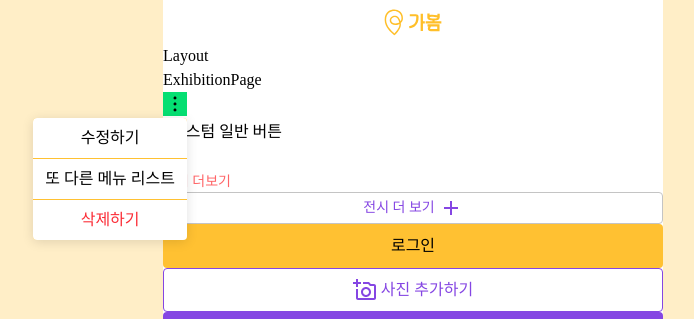
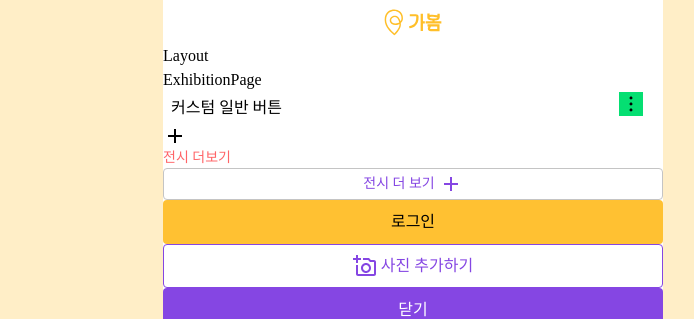
Before and after one commit to hyny-hyuny/gabom-react, a React (Vite) app: page /exhibition in a window 1280 px wide. Shown: the top 319 px of the page, without its empty margins (227-921 px from the left). Built offline with nearby package versions, Linux system fonts and the light colour scheme; a web font is replaced by a local one.

Commit message:
[Feat] MoreMenu 기능구현 - more button 클릭 시 토글 - 버튼, 팝오버 메뉴 외 영역 클릭 시 사라짐

```diff
--- a/src/components/molecules/MoreMenu.tsx
+++ b/src/components/molecules/MoreMenu.tsx
@@ -1,21 +1,33 @@
 import MoreIcon from '@/assets/more.svg?react';
 import PopoverMenu from './PopoverMenu';
-import { useState } from 'react';
+import { useEffect, useRef, useState } from 'react';
 
 function MoreMenu() {
-  const [isOpened, setIsOpened] = useState(true);
+  const [isOpened, setIsOpened] = useState(false);
+  const menuRef = useRef<HTMLDivElement>(null);
 
   const handleMoreBtn = () => {
     console.log('더 보기 버튼 버튼');
-    setIsOpened((prev) => !prev);
+    setIsOpened((isOpened) => !isOpened);
   };
+  useEffect(() => {
+    function handleClickOutside(event: MouseEvent) {
+      if (menuRef.current && !menuRef.current.contains(event.target as Node)) {
+        setIsOpened(false);
+      }
+    }
+    document.addEventListener('mousedown', handleClickOutside);
+    return () => {
+      document.removeEventListener('mousedown', handleClickOutside);
+    };
+  }, []);
 
   return (
-    <div className="relative bg-green-400 w-fit h-fit">
+    <div className="absolute right-5 bg-green-400 w-fit h-fit" ref={menuRef}>
       <button className="cursor-pointer block" onClick={handleMoreBtn}>
         <MoreIcon width={24} height={24} />
       </button>
-      <PopoverMenu isOpened={isOpened} />
+      {isOpened && <PopoverMenu />}
     </div>
   );
 }
--- a/src/components/molecules/PopoverMenu.tsx
+++ b/src/components/molecules/PopoverMenu.tsx
@@ -2,19 +2,14 @@ import { tm } from '@/utils/tw-merge';
 import Button from '../atoms/Button';
 import LinkButton from '../atoms/LinkButton';
 
-interface PopoverMenuProps {
-  isOpened: boolean;
-}
-
-function PopoverMenu({ isOpened = false }: PopoverMenuProps) {
+function PopoverMenu() {
   const popoverList: string[] = ['수정하기', '또 다른 메뉴 리스트', '삭제하기'];
 
   return (
     <div
       role="menu"
       className={tm(
-        'min-w-25 max-w-[200px] absolute top-[110%] right-0 overflow-hidden rounded-2xs shadow-low',
-        isOpened ? 'block' : 'hidden'
+        'min-w-25 max-w-[200px] absolute top-[110%] right-0 overflow-hidden rounded-2xs shadow-low'
       )}
     >
       <ul className={tm('flex flex-col gap-[1px] bg-primary text-center')}>
@@ -23,14 +18,19 @@ function PopoverMenu({ isOpened = false }: PopoverMenuProps) {
           if (item === '삭제하기') {
             list = (
               <Button
-                customClass={tm(`bg-transparent py-custom-3`, 'text-red-500')}
+                customClass={tm(
+                  `w-full bg-transparent py-custom-3 px-custom-4`,
+                  'text-red-500'
+                )}
                 label={item}
               ></Button>
             );
           } else {
             list = (
               <LinkButton
-                customClass={tm(`bg-transparent py-custom-3 no-underline`)}
+                customClass={tm(
+                  `w-full bg-transparent py-custom-3 no-underline px-custom-4`
+                )}
                 label={item}
                 pathName="#"
               ></LinkButton>
@@ -40,7 +40,7 @@ function PopoverMenu({ isOpened = false }: PopoverMenuProps) {
           return (
             <li
               key={index}
-              className="flex justify-center items-center bg-white px-custom-4 whitespace-nowrap"
+              className="flex justify-center items-center bg-white whitespace-nowrap"
             >
               {list}
             </li>
```
